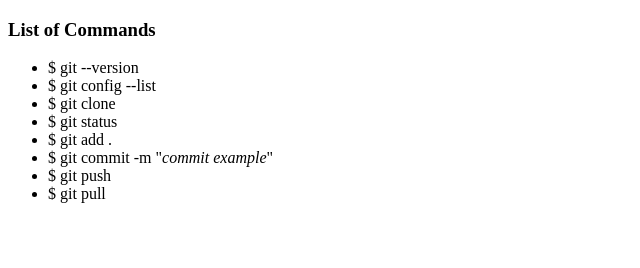
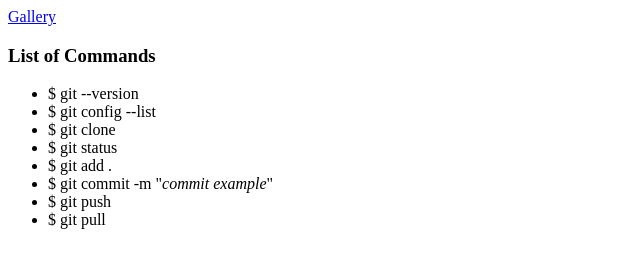
Before and after one commit to ValeriiaLa/homework-02, a plain HTML site: page index.html in a window 1280 px wide. Shown: the whole page, without its empty margins (0-640 px from the left). Drawn offline with Linux system fonts and the light colour scheme.

Commit message:
5 commit

```diff
--- a/index.html
+++ b/index.html
@@ -6,6 +6,9 @@
     <title>Document</title>
 </head>
 <body>
+    <header>
+        <a href="./gallery.html">Gallery</a>
+    </header>
     <main>
         <div>
             <h3>List of Commands</h3>
@@ -19,6 +22,7 @@
                 <li>$ git push</li>
                 <li>$ git pull</li>
             </ul>
+
         </div>
     </main>
 </body>
```
Also changed, not shown: gallery.html (+1 -1 lines).
